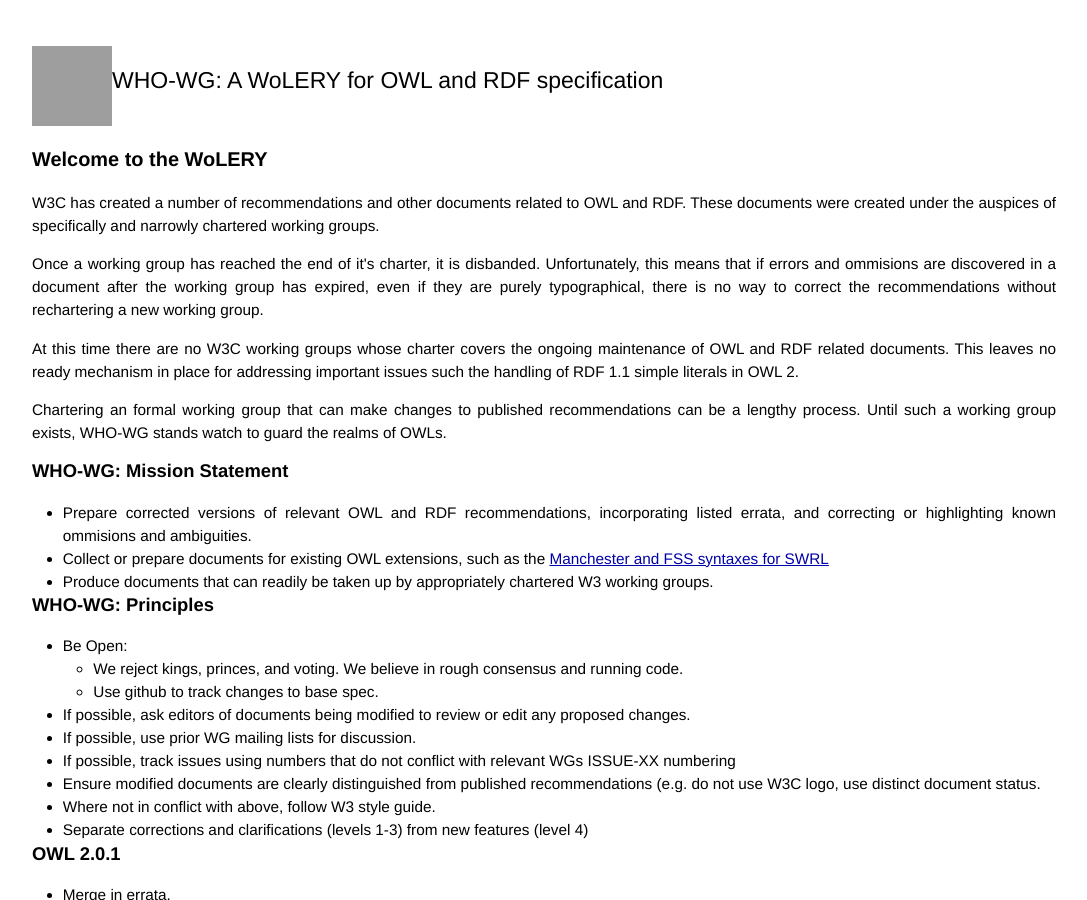
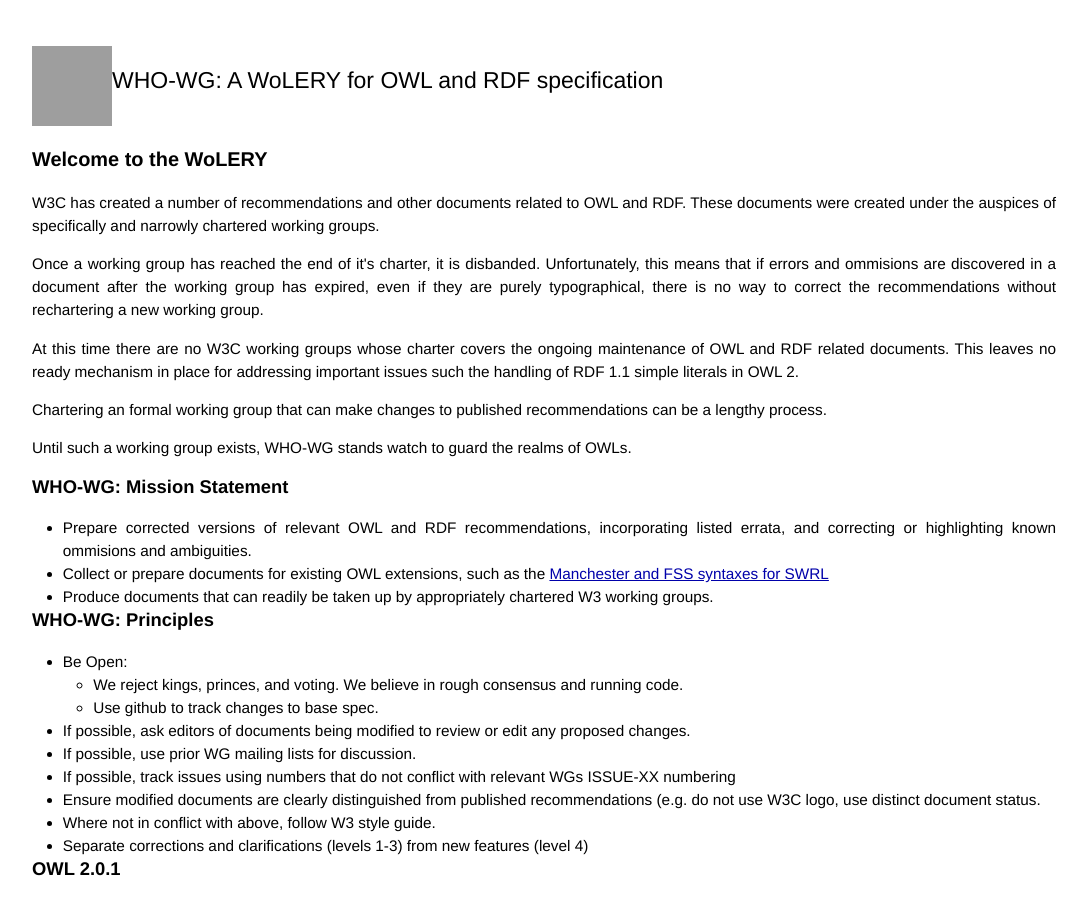
Before and after one commit to WHO-WG/WHO-WG.github.io, a Jekyll site: the page built from index.html, in a window 1280 px wide and 900 px high. Shown: the whole window, without its empty margins (96-1183 px from the left). Built offline with Jekyll 4.4.1, drawn with Linux system fonts in a browser that asks for light colours; Markdown is read by kramdown in place of the engine named in the settings; formulas are drawn with MathJax 3; grey boxes are pictures that could not be loaded.

Commit message:
front page changes

```diff
--- a/index.html
+++ b/index.html
@@ -20,7 +20,8 @@
 of RDF 1.1 simple literals in OWL 2.</p>
 
 <p>Chartering an formal working group that can make changes to
-published recommendations can be a lengthy process. Until such a working
+published recommendations can be a lengthy process.</p>
+<p> Until such a working
 group exists, WHO-WG stands watch to guard the realms of OWLs.
 </p>
 
```
